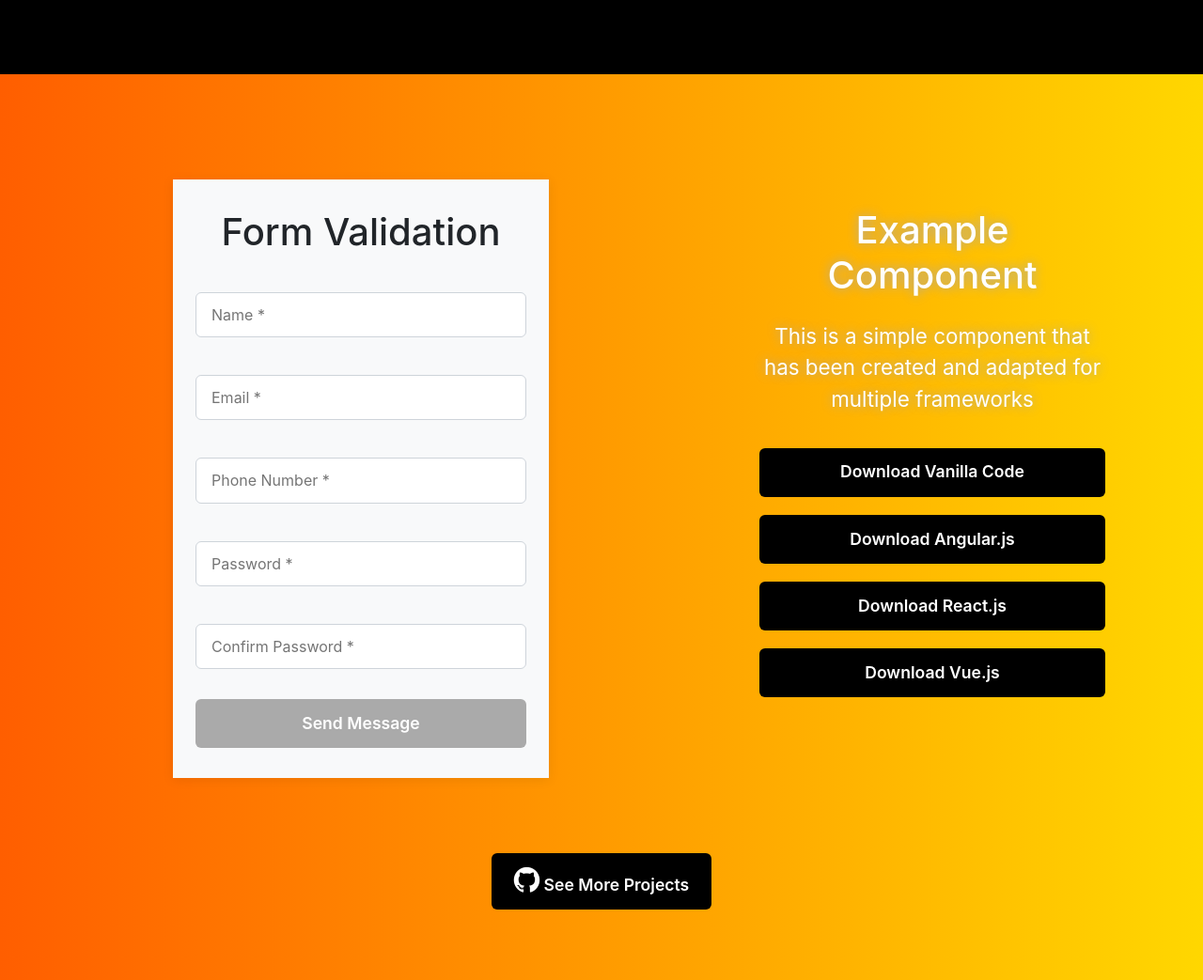
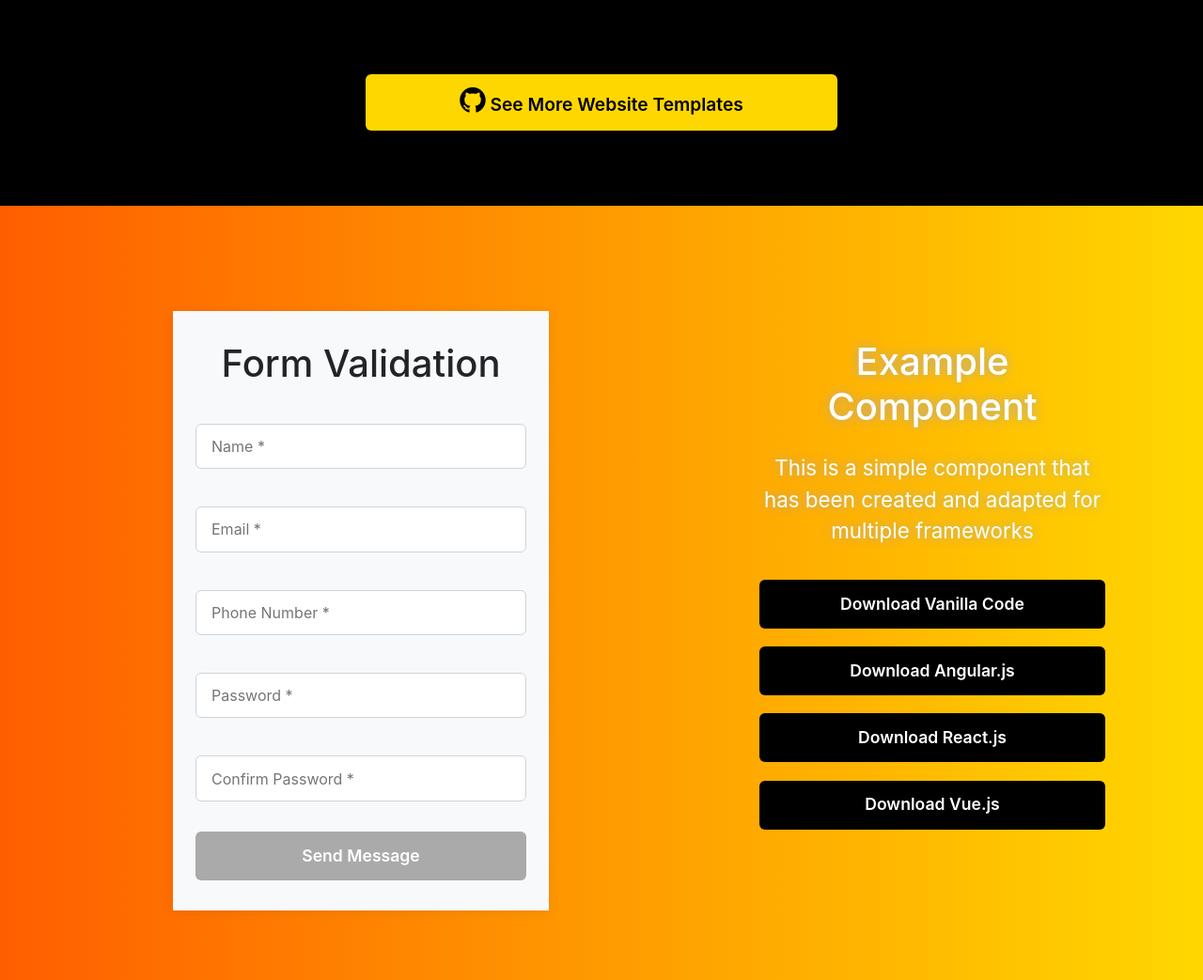
Before and after one commit to uwana88/Portfolio-Website, a PHP site: page / in a window 1280 px wide. Shown: the part 5457-6500 px from the top of the page at 94% size. Run offline with PHP 8.4, Linux system fonts and the light colour scheme.

Commit message:
Style tweeks

```diff
--- a/css/design.css
+++ b/css/design.css
@@ -4,6 +4,7 @@
     background-color: #000;
     width: 100%;
     justify-self: center;
+    justify-content: center;
 }
 
 .img_preview {
--- a/css/editor.css
+++ b/css/editor.css
@@ -100,7 +100,8 @@
 .textEditor .content button[type="button"]:hover,
 .textEditor .content .submit_message button:hover,
 .textEditor .display button:hover {
-    background: #333;
+    background-image: linear-gradient(to right, #ff5e00, #ffd700);
+    box-shadow: 0 4px 16px rgba(0, 0, 0, 0.2);
 }
 
 .textEditor .content button[type="button"]:disabled {
--- a/css/text.css
+++ b/css/text.css
@@ -31,11 +31,52 @@
 }
 button:hover {
     background: #333;
+    background-image: linear-gradient(to right, #ff5e00, #ffd700);
+    box-shadow: 0 4px 16px rgba(0, 0, 0, 0.2);
 }
 
 button:disabled {
     background: #aaa;
     cursor: not-allowed;
+}
+
+.btn_gold {
+    position: absolute;
+    left: 50%;
+    top: 50%;
+    transform: translate(-50%, -50%);
+    z-index: 2;
+    font-size: 1.2rem;
+    padding: 0.8rem 100px;
+    background-color: #ffd700;
+    color: #000;
+    text-decoration: none;
+    box-shadow: 0 4px 16px rgba(0, 0, 0, 0.2);
+    transition: background 0.2s;
+}
+
+.btn_gold2 {
+    z-index: 2;
+    font-size: 1.2rem;
+    padding: 0.8rem 100px;
+    background-color: #ffd700;
+    color: #000;
+    margin-top: 80px;
+    text-decoration: none;
+    box-shadow: 0 4px 16px rgba(0, 0, 0, 0.2);
+    transition: background 0.2s;
+}
+
+.btn_gold:hover, .btn_gold2:hover {
+    background-image: linear-gradient(to left, #ff5e00, #ffd700);
+    box-shadow: 0 4px 16px rgba(0, 0, 0, 0.2);
+}
+
+@media screen and (max-width: 767px) {
+    .btn_gold {
+        padding: 0.8rem 24px;
+        font-size: 1rem;
+    }
 }
 
 @media screen and (max-width: 1023px) {
--- a/css/video.css
+++ b/css/video.css
@@ -11,28 +11,3 @@
     height: 100%;
     object-fit: cover;
 }
-
-.video .btn {
-    position: absolute;
-    left: 50%;
-    top: 50%;
-    transform: translate(-50%, -50%);
-    z-index: 2;
-    font-size: 1.2rem;
-    padding: 0.8rem 100px;
-    background-color: #ffd700;
-    color: #000;
-    text-decoration: none;
-    box-shadow: 0 4px 16px rgba(0, 0, 0, 0.2);
-    transition: background 0.2s;
-}
-.video .btn:hover {
-    background-color: #ff5e00;
-}
-
-@media screen and (max-width: 767px) {
-    .video .btn {
-        padding: 0.8rem 24px;
-        font-size: 1rem;
-    }
-}
--- a/index.html
+++ b/index.html
@@ -475,7 +475,7 @@
                 </div>
             </div>
             <a target="_blank" href="https://github.com/uwana88/Certificates">
-                <button type="submit" style="margin-top: 0px !important;">Vew All</button>
+                <button type="submit" style="margin-top: 0px !important;">Vew All Certificates</button>
             </a>
         </div>
     </section>
@@ -486,7 +486,7 @@
                 <img src="img/logos/LinkedIn-Logo.wine.svg" alt="" class="certification-image">
                 <div class="certification-content">
                     <div id="aboutCarousel2_s" class="carousel slide" data-ride="carousel" data-interval="5000">
-                        <div class="carousel-inner">
+                        <div class="carousel-inner" style="min-height: 350px;">
                             <div class="carousel-item active">
                                 <div class="row">
                                     <div class="col-md-12">
@@ -644,6 +644,9 @@
                 </div>
             </div>
 
+            <a target="_blank" href="https://github.com/uwana88/Certificates">
+                <button type="submit" style="margin-top: 0px !important;">Vew All Certificates</button>
+            </a>
         </div>
     </section>
 
@@ -667,6 +670,7 @@
                     <img src="img/privew9.png" class="col-md-4 img_preview img-responsive" />
                 </div>
             </div>
+            <a target="_blank" class="btn btn_gold2" href="https://github.com/uwana88/Single-Page-Templates"><i class="fa fa-github" style="font-size: 2rem; color: #000;"></i> See More Website Templates</a>
         </div>
     </section>
     <section>
@@ -714,8 +718,8 @@
                     </div>
                 </div>
             </div>
-            <a target="_blank" href="https://github.com/uwana88?tab=repositories">
-                <button type="submit" style="margin: 24px auto 80px !important;"><i class="fa fa-github" style="font-size: 2rem; color: #fff;"></i> See More Projects</button>
+            <a target="_blank" href="https://github.com/uwana88/Demo-Projects">
+                <button type="submit" style="margin: 24px auto 80px !important;"><i class="fa fa-github" style="font-size: 2rem; color: #fff;"></i> See More Demo Projects</button>
             </a>
         </div>
     </section>
@@ -727,7 +731,7 @@
                 <source src="vids/vid2.mp4" type="video/mp4">
                 Your browser does not support the video tag.
             </video>
-            <a target="_blank" class="btn" href="cv/Bobby Jackson CV Front End Engineer.pdf" download>Download CV</a>
+            <a target="_blank" class="btn btn_gold" href="cv/Bobby Jackson CV Front End Engineer.pdf" download>Download CV</a>
         </div>
     </section>
 
```
